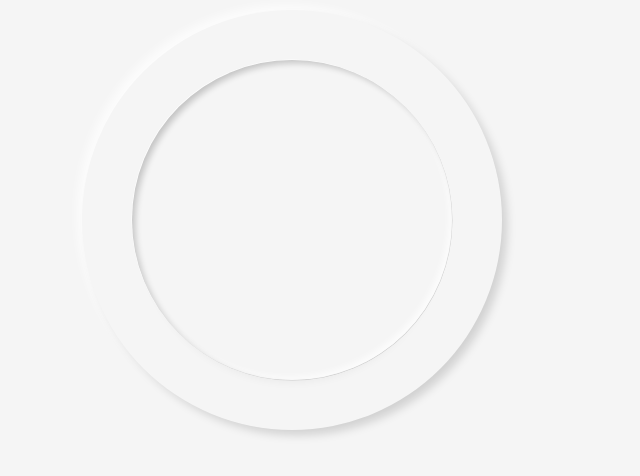
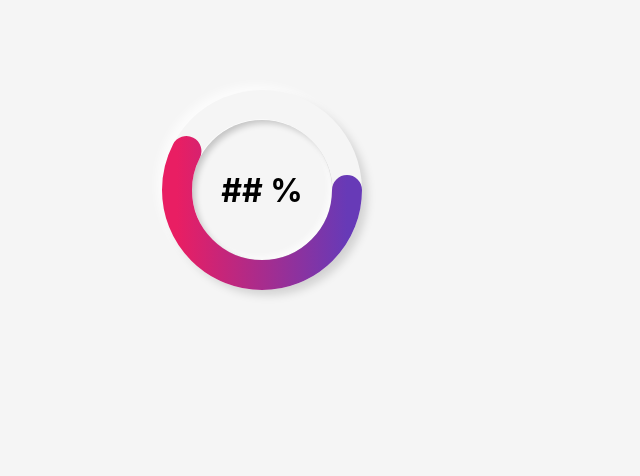
Before and after one commit to ryjoesting/Pomodoro, a React (Create React App) app: page / in a window 1280 px wide. Shown: the part 230-706 px from the top of the page, without its empty margins (398-1038 px from the left). Built offline with nearby package versions, Linux system fonts and the light colour scheme.

Commit message:
Animation, fixed alignment of svg

```diff
--- a/src/App.js
+++ b/src/App.js
@@ -1,11 +1,8 @@
-import './styles/App.css';
 import Clock from './Clock'
 
 function App() {
   return (
-    <div className='clock-container'>
-      <Clock />
-    </div>
+    <Clock />
   );
 }
 
--- a/src/Clock.js
+++ b/src/Clock.js
@@ -2,8 +2,20 @@ import './styles/Clock.css'
 
 function Clock() {
     return (
-        <div className='outer'>
-            <div className="inner"></div>
+        <div className="clock-container">
+            <div className='outer'>
+                <div className="inner"><h1 className='time'>## %</h1></div>
+            </div>
+
+            <svg xmlns="http://www.w3.org/2000/svg" version="1.1" width="200px" height="200px">
+                <defs>
+                    <linearGradient id="GradientColor">
+                        <stop offset="0%" stopColor="#e91e63" />
+                        <stop offset="100%" stopColor="#673ab7" />
+                    </linearGradient>
+                </defs>
+                <circle cx="100" cy="100" r="85" strokeLinecap="round" />
+            </svg>
         </div>
     );
 }
--- a/src/styles/App.css
+++ /dev/null
@@ -1,6 +0,0 @@
-.clock-container {
-    width: 320px;
-    height: 320px;
-    position: relative;
-    /* display: flex; */
-}
--- a/src/styles/Clock.css
+++ b/src/styles/Clock.css
@@ -1,19 +1,49 @@
+.clock-container {
+    width: 160px;
+    height: 160px;
+    position: relative;
+}
+
 .outer {
     border-radius: 50%;
-    height: inherit;
-    width: inherit;
-    padding: 50px;
+    height: 160px;
+    width: 160px;
+    padding: 20px;
     box-shadow: 6px 6px 10px -1px rgba(0,0,0,0.15), -6px -6px 10px -1px rgba(255,255,255,0.7);
-    z-index: 10;
+    /* z-index: 10; */
     justify-content: center;
+    align-items: center;
+    display: flex;
 }
 .inner {
     border-radius: 50%;
-    height: 100%;
-    width: 100%;
+    height: 140px;
+    width: 140px;
+    align-items: center;
+    justify-content: center;
+    display: flex;
     box-shadow: inset 4px 4px 6px -1px rgba(0,0,0,0.2),
                 inset -4px -4px 6px -1px rgba(255,255,255,0.7),
                 -0.5px -0.5px 0px rgba(255,255,255,1),
                 0.5px 0.5px 0px rgba(0,0,0,0.15),
                 0px 12px 10px -10px rgba(0,0,0,0.05);
 }
+circle {
+    fill: none;
+    stroke: url(#GradientColor);
+    stroke-width: 30px;
+    stroke-dasharray: 472;
+    stroke-dashoffset: 472;
+    animation: anim 2s linear forwards;
+
+}
+svg {
+    top: 0;
+    left: 0;
+    position: absolute;
+}
+@keyframes anim {
+    100% {
+        stroke-dashoffset: 165;
+    }
+}
```
